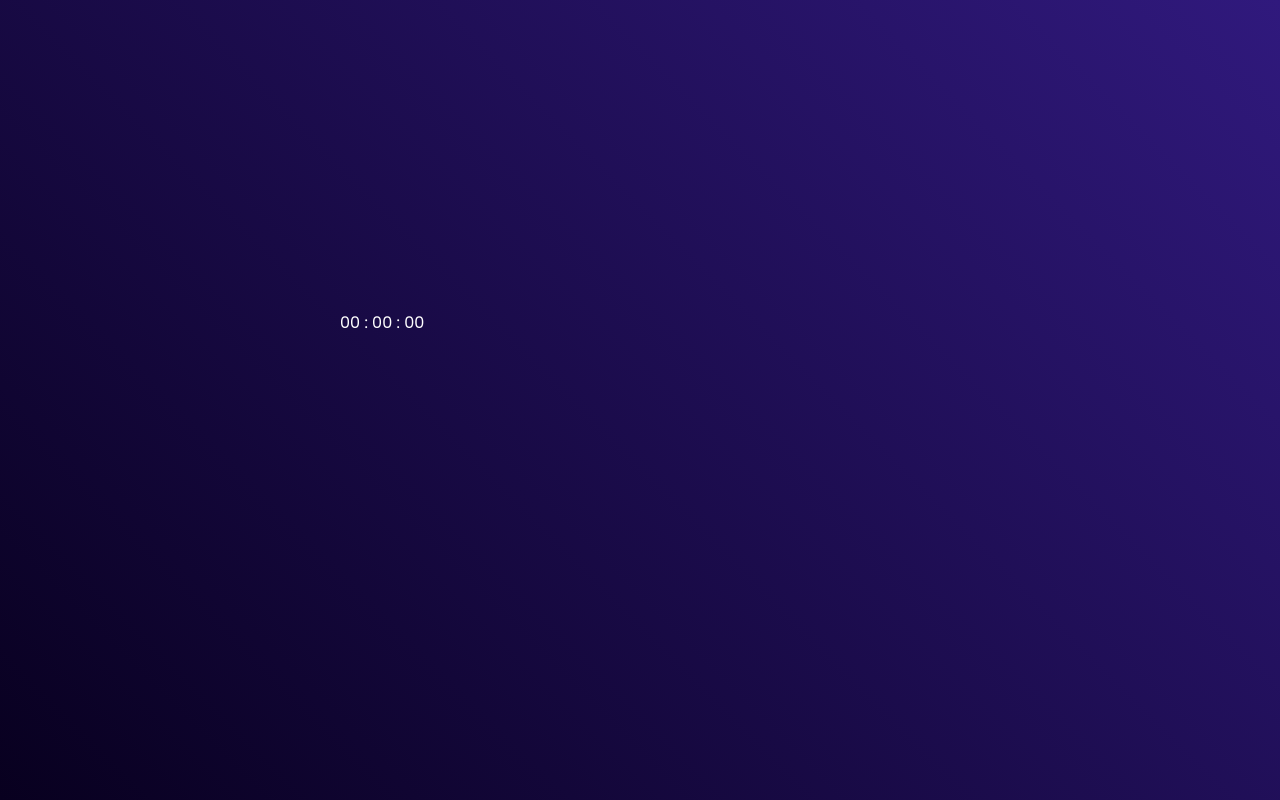
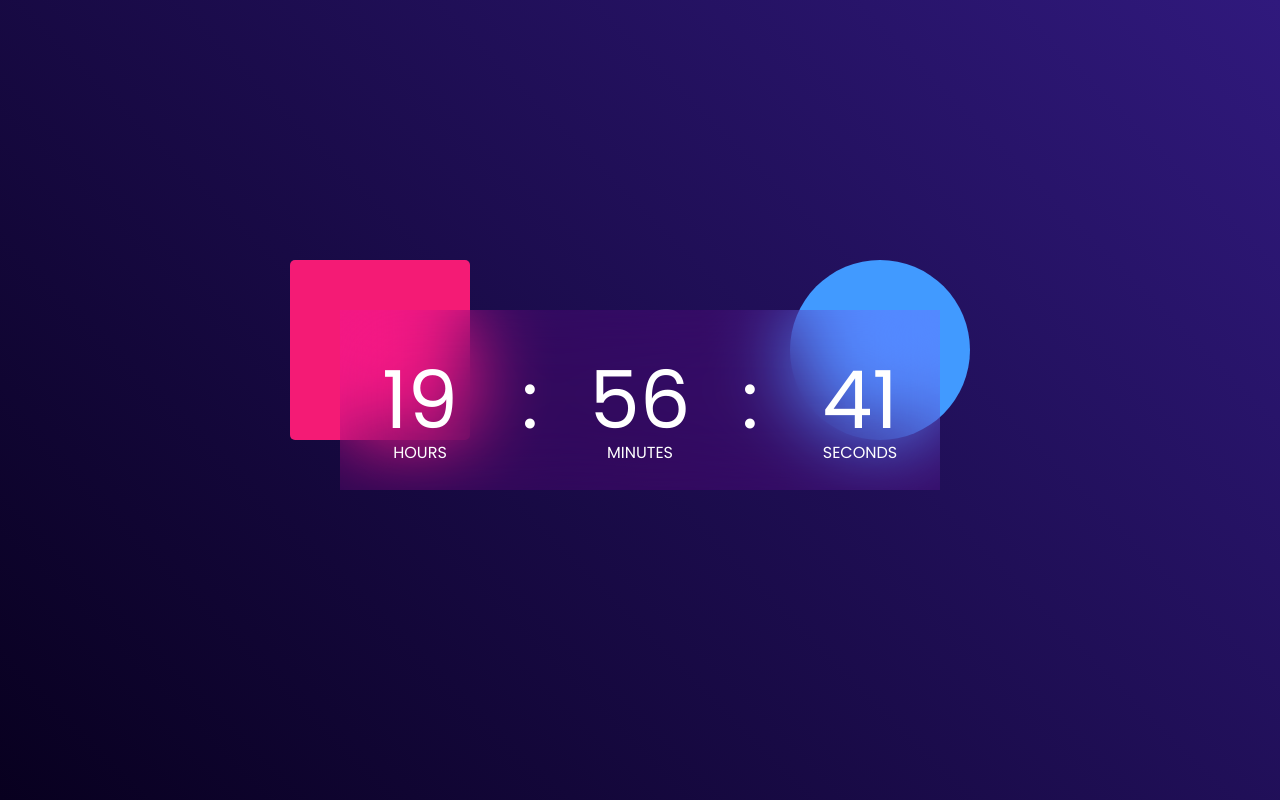
Before and after one commit to Harjot2552/digital-clock, a plain HTML site: page index.html in a window 1280 px wide. Drawn offline with Linux system fonts and the light colour scheme.

Commit message:
Wrote the script to make the needles moving

```diff
--- a/index.html
+++ b/index.html
@@ -21,7 +21,22 @@
         </div>
     </div>
 
+    <script>
+        let hrs = document.getElementById("hrs")
+        let min = document.getElementById("min")
+        let sec = document.getElementById("sec")
 
+
+
+
+        setInterval(() => {
+            let currentTime = new Date();
+            hrs.innerHTML = (currentTime.getHours()<10?"0":" ") + currentTime.getHours()
+            min.innerHTML = (currentTime.getMinutes()<10?"0":" ") + currentTime.getMinutes()
+            sec.innerHTML = (currentTime.getSeconds()<10?"0":" ") + currentTime.getSeconds()
+        }, 1000)
+
+    </script>
 </body>
 
 </html>
--- a/style.css
+++ b/style.css
@@ -24,3 +24,64 @@
     left: 50%;
     transform: translate(-50%, -50%);
 }
+
+.clock{
+    width: 100%;
+    height: 100%;
+    background: rgba(235, 0, 255, 0.11);
+    display: flex;
+    justify-content: center;
+    align-items: center;
+    backdrop-filter: blur(40px);
+}
+
+.container::before{
+    content: ' ';
+    width: 180px;
+    height: 180px;
+    background: #f41b75;
+    border-radius: 5px;
+    position: absolute;
+    left: -50px;
+    top: -50px;
+    z-index: -1 ;
+}
+.container::after{
+    content: ' ';
+    width: 180px;
+    height: 180px;
+    background: #419aff;
+    border-radius: 50%;
+    position: absolute;
+    right: -30px;
+    top: -50px;
+    z-index: -1 ;
+}
+
+.clock span{
+    font-size: 80px;
+    width: 110px;
+    display: inline-block;
+    text-align: center;
+    position: relative;
+}
+
+.clock span::after{
+
+    font-size: 16px;
+    position: absolute;
+    bottom: -5px;
+    left: 50%;
+    transform: translateX(-50%);
+
+}
+
+#hrs::after{
+    content: 'HOURS';
+}
+#min::after{
+    content: 'MINUTES';
+}
+#sec::after{
+    content: 'SECONDS';
+}
```
